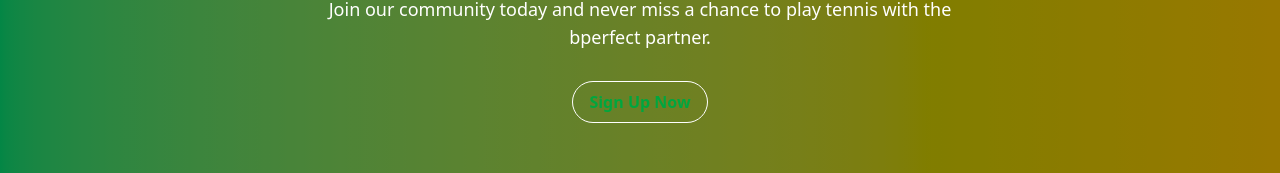
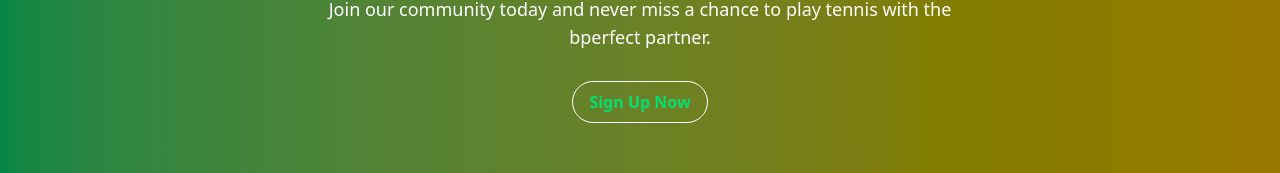
Before and after one commit to mayuraabhayasinghe/tpb-tennis-community, a React (Vite) app in the folder tpb-tennis-community/: page / in a window 1280 px wide. Shown: the part 1378-1551 px from the top of the page. Built offline with nearby package versions, Linux system fonts and the light colour scheme; no server answers.

Commit message:
minor routing bug fix

```diff
--- a/tpb-tennis-community/src/pages/Home.jsx
+++ b/tpb-tennis-community/src/pages/Home.jsx
@@ -1,4 +1,3 @@
-import React, { useEffect, useState } from "react";
 import { Navbar } from "../components/Navbar";
 import { Footer } from "../components/Footer";
 import { UserAuth } from "../context/AuthContext";
@@ -37,8 +36,9 @@ export const Home = () => {
           </div>
 
           <div className="flex flex-row gap-3 z-10">
-            <button className="bg-white px-4 py-2 text-green-600 mt-5 rounded-3xl cursor-pointer font-bold text-sm transition duration-300 hover:bg-blue-100/80">Join Now</button>
-            <button className="border border-white text-white font-semibold px-4 py-2 mt-5 rounded-3xl cursor-pointer transition duration-300 hover:bg-white/20 hover:text-white">Sign In</button>
+            <button className="bg-white px-4 py-2 text-green-600 mt-5 rounded-3xl cursor-pointer font-bold text-sm transition duration-300 hover:bg-blue-100/80" onClick={()=>{navigate("/sign-up")}}>Join Now</button>
+            <button className="border border-white text-white font-semibold px-4 py-2 mt-5 rounded-3xl cursor-pointer transition duration-300 hover:bg-white/20 hover:text-white"
+            onClick={()=>{navigate("/login")}}>Sign In</button>
           </div>
         </div>
         <div className="grid grid-cols-1 md:grid-cols-3 gap-8 justify-items-center mt-12 px-6">
@@ -153,7 +153,7 @@ export const Home = () => {
             <h1 className="text-white font-bold text-3xl">Ready to Find Your Perfect Tennis Buddy?</h1>
             <p className="text-white text-lg">Join our community today and never miss a chance to play tennis with the
                 <br/>bperfect partner.</p>
-            <button className="border border-white text-green-600 font-semibold px-4 py-2 mt-5 rounded-3xl cursor-pointer transition duration-300 hover:bg-white/20 hover:text-white">Sign Up Now</button>
+            <button className="border border-white text-green-400 font-semibold px-4 py-2 mt-5 rounded-3xl cursor-pointer transition duration-300 hover:bg-white/20 hover:text-white z-10" onClick={()=>{navigate("/sign-up")}}>Sign Up Now</button>
 
           </div>
 
```
